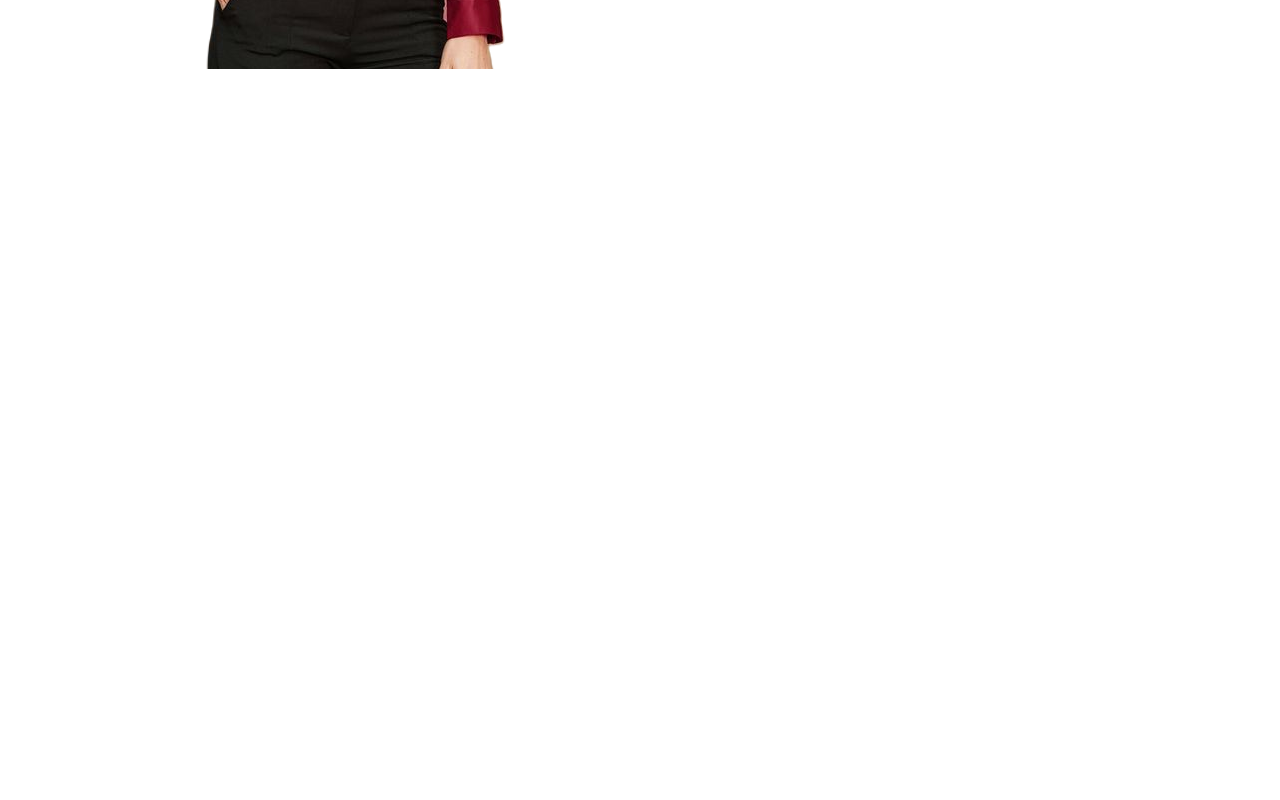
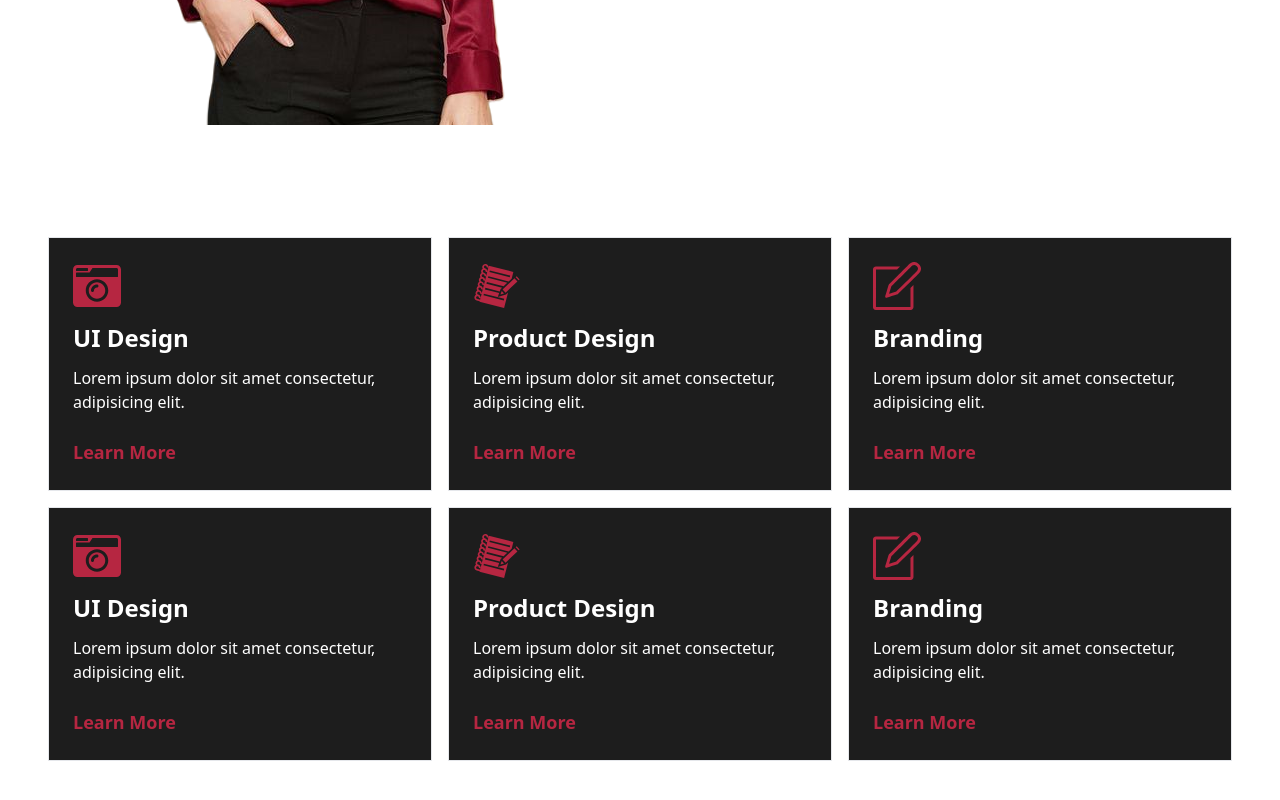
Before and after one commit to BaGorK/ppw-1, a React (Vite) app: page / in a window 1280 px wide. Shown: the part 618-1418 px from the top of the page. Before the commit the page ends 800 px from the top, so only its background shows below. Built offline with nearby package versions, Linux system fonts and the light colour scheme.

Commit message:
feat: ppw-1 - skills section

```diff
--- a/src/App.tsx
+++ b/src/App.tsx
@@ -1,5 +1,6 @@
 import Hero from './components/Hero';
 import Navbar from './components/Navbar';
+import Skills from './components/Skills';
 
 function App() {
   return (
@@ -7,6 +8,7 @@ function App() {
       <div className=''>
         <Navbar />
         <Hero />
+        <Skills />
       </div>
     </>
   );
--- a/src/components/Hero.tsx
+++ b/src/components/Hero.tsx
@@ -1,6 +1,6 @@
 function Hero() {
   return (
-    <div className='dark:bg-black dark:text-white'>
+    <div className='dark:bg-black dark:text-white py-14'>
       <div className='container place-items-center gap-3 grid grid-cols-1 sm:grid-cols-2'>
         {/* image */}
         <div>
--- /dev/null
+++ b/src/components/Skills.tsx
@@ -0,0 +1,58 @@
+import { FaCameraRetro } from 'react-icons/fa';
+import { GiNotebook } from 'react-icons/gi';
+import { SlNote } from 'react-icons/sl';
+
+const skillsData = [
+  {
+    name: 'UI Design',
+    icon: (
+      <FaCameraRetro className='text-5xl text-primary group-hover:text-white duration-300' />
+    ),
+    link: '#',
+    description: 'Lorem ipsum dolor sit amet consectetur, adipisicing elit.',
+  },
+  {
+    name: 'Product Design',
+    icon: (
+      <GiNotebook className='text-5xl text-primary group-hover:text-white duration-300' />
+    ),
+    link: '#',
+    description: 'Lorem ipsum dolor sit amet consectetur, adipisicing elit.',
+  },
+  {
+    name: 'Branding',
+    icon: (
+      <SlNote className='text-5xl text-primary group-hover:text-white duration-300' />
+    ),
+    link: '#',
+    description: 'Lorem ipsum dolor sit amet consectetur, adipisicing elit.',
+  },
+];
+function Skills() {
+  return (
+    <div className='dark:bg-black dark:text-white  py-14'>
+      <div className='container grid grid-cols-1  sm:grid-cols-2 md:grid-cols-3 gap-4'>
+        {[...skillsData, ...skillsData].map((skill, index) => (
+          <div
+            key={index}
+            className='group hover:cursor-pointer bg-dark hover:bg-primary text-white gap-3 space-y-3 p-6 border dark:border-gray-700 duration-300 mx-auto max-w-[400px] flex flex-col justify-between h-full'
+          >
+            <div className='flex-grow space-y-3'>
+              {skill.icon}
+              <h1 className='text-2xl font-bold'>{skill.name}</h1>
+              <p className=''>{skill.description}</p>
+            </div>
+            <a
+              href={skill.link}
+              className='text-primary text-lg font-bold inline-block group-hover:text-white duration-300'
+            >
+              Learn More
+            </a>
+          </div>
+        ))}
+      </div>
+    </div>
+  );
+}
+
+export default Skills;
```
